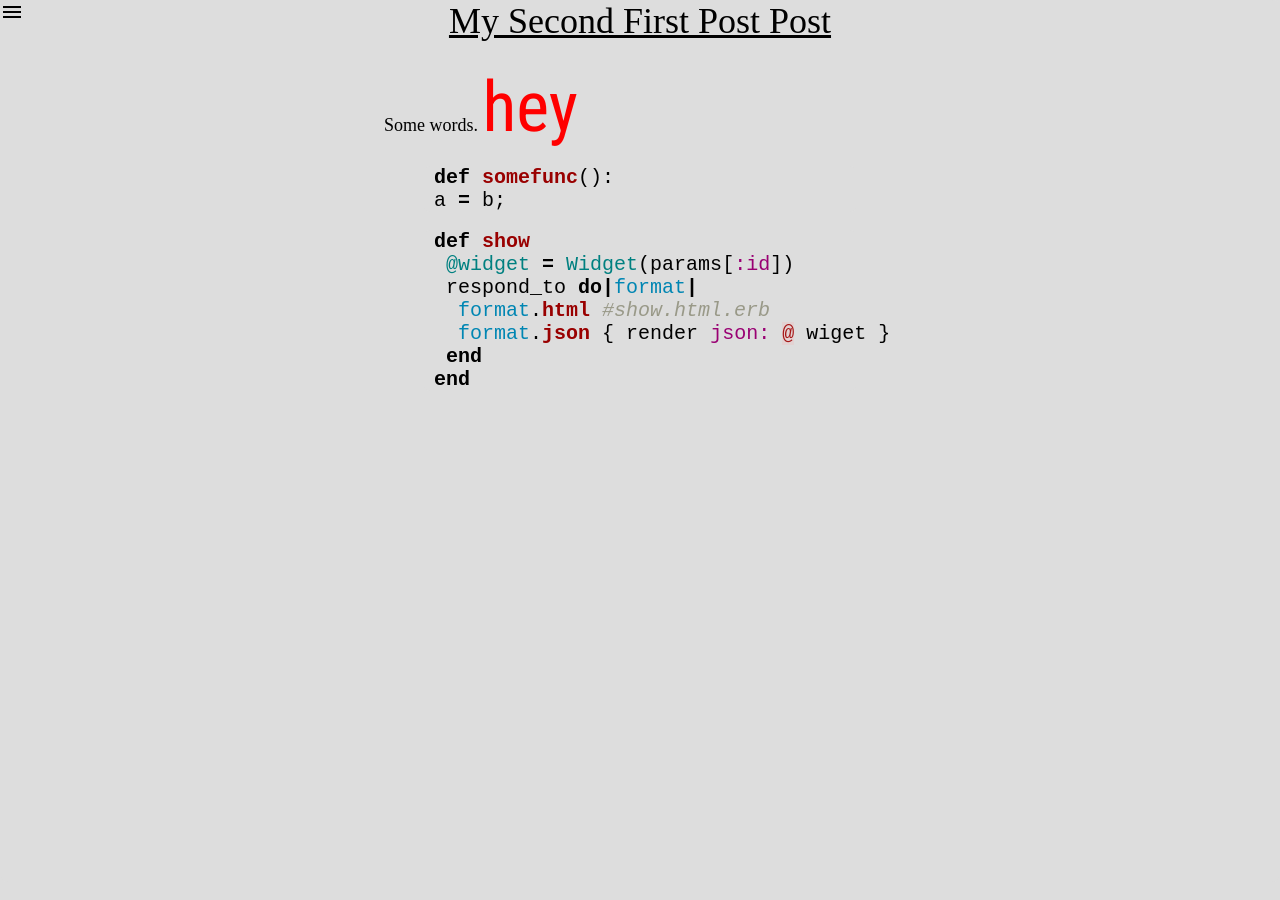
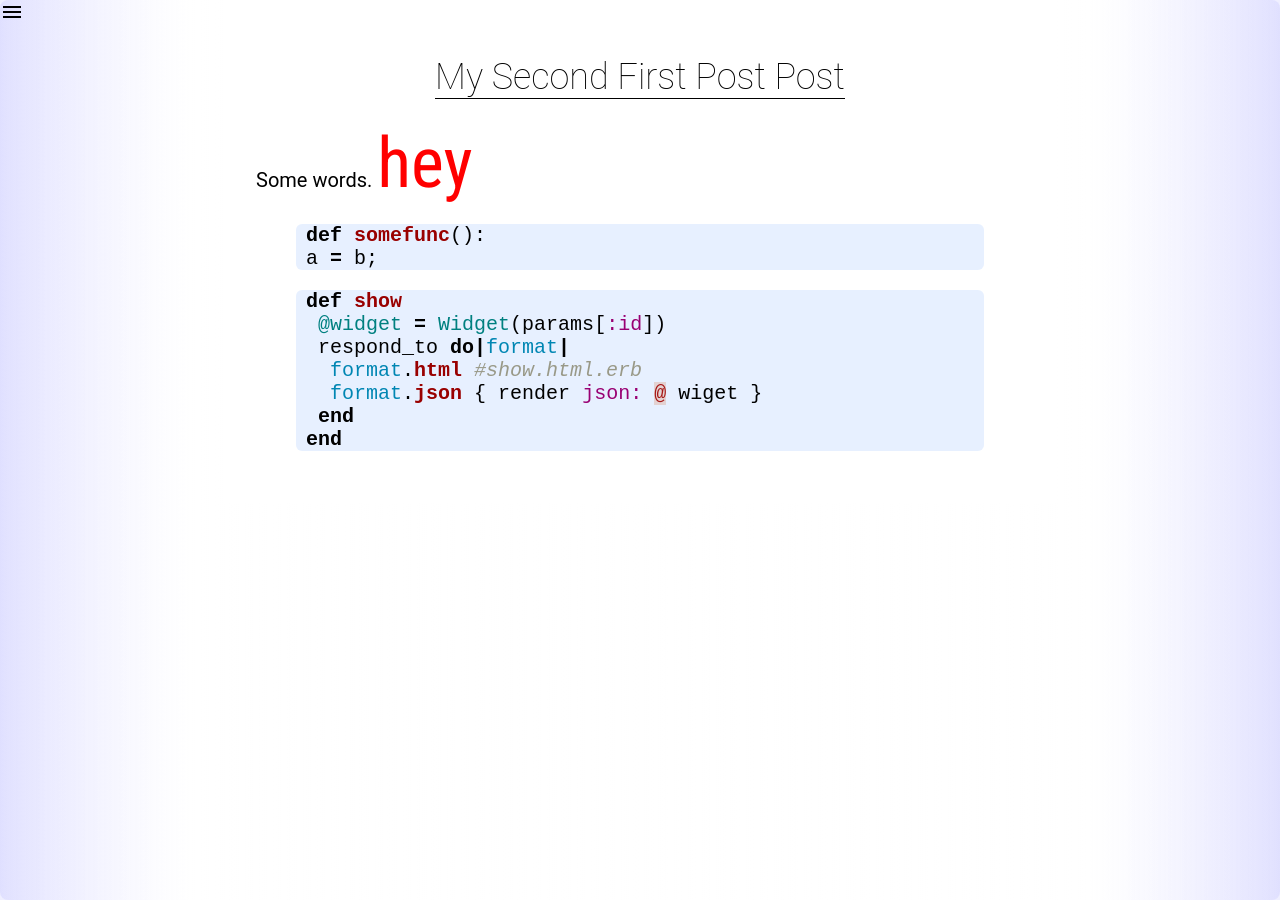
Before and after one commit to johnrichardrinehart/website, a Jekyll site: the page built from _posts/2016-08-14-second-post.md, in a window 1280 px wide. Built offline with Jekyll 4.4.1, drawn with Linux system fonts in a browser that asks for light colours.

Commit message:
made some changes to the blog color scheme and layout.

```diff
--- a/_sass/_code.scss
+++ b/_sass/_code.scss
@@ -1,3 +1,4 @@
+
 .highlighter-rouge {
  color: red;
  font-size: 70px;
@@ -9,7 +10,7 @@ code {
 }
 
 .highlight {
- background: #ddd;
+ background: rgba(112, 168, 255, 0.17);
  border-radius: 6px;
  padding-left: 10px;
 }
--- a/_sass/_post.scss
+++ b/_sass/_post.scss
@@ -1,37 +1,43 @@
+$post-container-width: 60%;
+
 html, body{
 margin: 0;
 padding: 0;
 // position: fixed;
-background-color:#ddd;
+//background-color:#ddd;
 border-radius: .5em;
+background: linear-gradient(to right, rgba(100,100,255,.1), white 15%, rgba(200, 200, 200, 0) 50%), linear-gradient(to left, rgba(100,100,255,.1), white 15%, rgba(200, 200, 200, 0) 50%);
 }
 
 a {
 color: inherit;
+text-decoration: none;
+border-bottom: 1px solid black;
 }
 
 h1 {
-// padding-left: 25%;
 font-size: 2em;
 font-weight: 100;
-margin-top: 0;
 }
 
 #post-title {
 text-align: center;
-text-decoration-line: underline;
-text-decoration-color: lightblue;
 text-decoration-style: solid;
+font-family: Roboto;
 }
 
 #post-container {
-margin-left: 30%;
-font-size: 18px;
-width: 40%;
+   margin: auto;
+   font-size: 18px;
+   width: $post-container-width;
+   padding: 2rem;
+   background-color: white;
 }
 
 #post-content {
 font-size: 18px;
+font-family: Roboto;
+font-size: 20px;
 }
 
 .post-divider {
```
